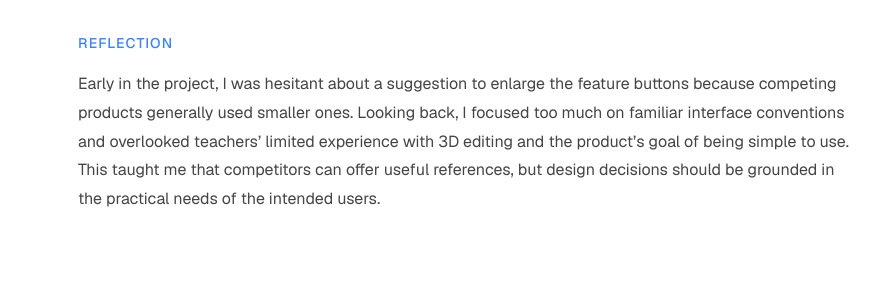
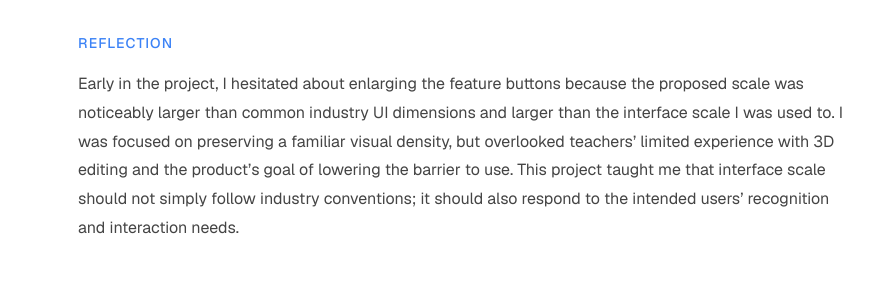
Before and after one commit to jaemin17/portfolio-pro, a Next.js app: page /en/projects/model-editor/ in a window 1280 px wide. Shown: the part 8968-9261 px from the top of the page, without its empty margins (219-1108 px from the left). Built offline with nearby package versions, Linux system fonts and the light colour scheme.

Commit message:
Refine model editor reflection copy

```diff
--- a/src/app/[locale]/projects/model-editor/page.tsx
+++ b/src/app/[locale]/projects/model-editor/page.tsx
@@ -699,8 +699,8 @@ export default async function ModelEditorPage({ params }: ModelEditorPageProps)
                 <p>
                   {t(
                     locale,
-                    "项目初期，面对放大功能按钮的建议，我曾因为竞品普遍采用较小的按钮而有所保留。回头看，我过于关注界面是否符合常见做法，忽略了教师缺少 3D 编辑经验，以及产品希望简单易用的出发点。这让我意识到，竞品可以提供参考，但设计取舍仍应以目标用户的实际操作需要为依据。",
-                    "Early in the project, I was hesitant about a suggestion to enlarge the feature buttons because competing products generally used smaller ones. Looking back, I focused too much on familiar interface conventions and overlooked teachers’ limited experience with 3D editing and the product’s goal of being simple to use. This taught me that competitors can offer useful references, but design decisions should be grounded in the practical needs of the intended users.",
+                    "项目初期，面对放大功能按钮的建议，我曾因为这个方案明显超出行业常见的 UI 尺寸，也比我过去习惯的界面尺度更大，而对它有所犹豫。我当时更在意界面是否保持熟悉的视觉密度，却忽略了教师缺少 3D 编辑经验，以及产品希望降低使用门槛的出发点。这个项目让我意识到，界面尺度不应只服从行业惯例，也要根据目标用户的识别和操作需求进行调整。",
+                    "Early in the project, I hesitated about enlarging the feature buttons because the proposed scale was noticeably larger than common industry UI dimensions and larger than the interface scale I was used to. I was focused on preserving a familiar visual density, but overlooked teachers’ limited experience with 3D editing and the product’s goal of lowering the barrier to use. This project taught me that interface scale should not simply follow industry conventions; it should also respond to the intended users’ recognition and interaction needs.",
                   )}
                 </p>
               </div>
```
